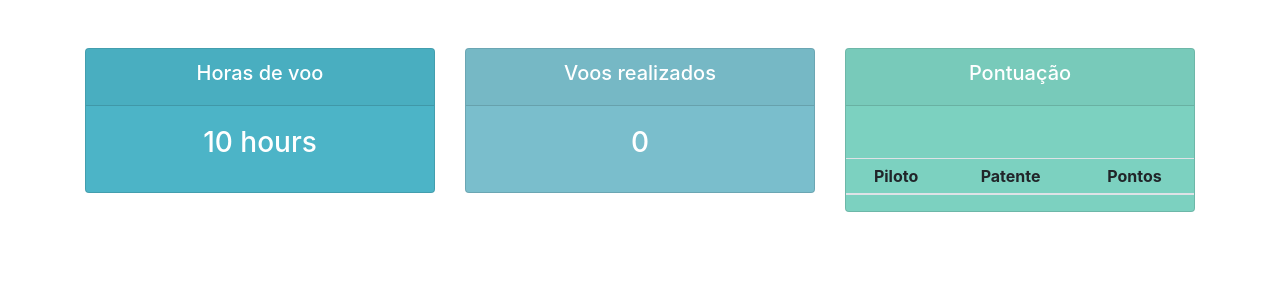
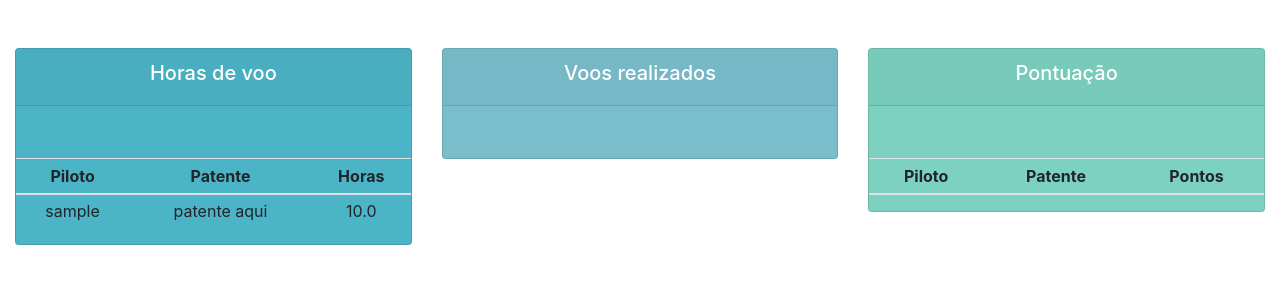
Before and after one commit to Dalmocabral/infiniteflightaerobrasil_2.0, a Flask app: page /top10 in a window 1280 px wide. Shown: the part 56-356 px from the top of the page. Run offline with Flask 2, Linux system fonts and the light colour scheme; a user stored in the database is signed in; tables that the repository leaves empty hold one stand-in row (values such as "Sample post"); lists and menus that the app fills with data are empty; parts of the project's set-up code (start-up, migrations or seed data) failed here and were passed over; some libraries are stand-ins or nearby versions.

Commit message:
ajustment time

```diff
--- a/app/forms.py
+++ b/app/forms.py
@@ -1,6 +1,7 @@
 from flask_wtf import FlaskForm
 from wtforms import BooleanField, PasswordField, StringField, SubmitField, TextAreaField, SelectField
 from wtforms.validators import DataRequired, Email, Length, EqualTo, ValidationError, email
+from wtforms.fields.html5 import TimeField
 from app.models import User
 
 
@@ -252,5 +253,5 @@
 
     ])
     voo = StringField('Voo', validators=[DataRequired()])
-    tempo = StringField('Total Time',  validators=[DataRequired('O campo e obrigatório')])
+    tempo = TimeField('Tempo Total',  validators=[DataRequired('O campo e obrigatório')])
     submit = SubmitField('Enviar')
--- a/app/routes.py
+++ b/app/routes.py
@@ -47,7 +47,7 @@
 
 @app.route('/user_profile/<int:id>')
 def unique(id):
-    va = db.session.query(func.sum(Logbook.tempo)).filter_by(user_id=id).all()
+    va = get_all_time(Logbook.query.filter_by(user_id=id).all())
     user= User.query.get(id)
     log = Logbook.query.filter_by(user_id=id).order_by(Logbook.data_create.desc()).all()
     return render_template('user_profile.html', user=user, log=log, va=va)
@@ -202,10 +202,9 @@
 
 @app.route('/top10')
 def top10():
+    users_top_10 = db.session.execute("SELECT u.username, sum(l.tempo) as tempo FROM logbooks as l JOIN users as u ON l.user_id = u.id group by u.id limit 10")
     users = User.query.all()
-    horas = get_all_time(Logbook.query.all())
-    flying_bigger_then_15_hours = Logbook.query.filter_by(user_id=current_user.id).filter(Logbook.tempo > datetime.time(15)).count()
-    return render_template('top10.html', horas=horas, users=users, flying_bigger_then_15_hours=flying_bigger_then_15_hours)
+    return render_template('top10.html', users_top_10=users_top_10, users=users)
 
 @app.route('/logout')
 @login_required
--- a/app/templates/top10.html
+++ b/app/templates/top10.html
@@ -1,7 +1,7 @@
 {% extends 'base.html' %}
 
 {% block content %}
-<div class="container mt-5">
+<div class="container-fluid mt-5">
     <div class="row">
         <div class="col-sm">
             <div class="card text-center text-white md=3" style="background-color:  #4cb4c7;">
@@ -10,9 +10,27 @@
                         <h5>Horas de voo</h5>
                     </div>
                     <div class="card-body">
-                        <h3 class="card-title">
-                            {{ horas }}
-                        </h3>
+                        <h3 class="card-title">  </h3>
+                    </div>
+                    <div>
+                        <table class="table table-sm">
+                            <thead>
+                                <tr>
+                                    <th>Piloto</th>
+                                    <th>Patente</th>
+                                    <th>Horas</th>
+                                </tr>
+                            </thead>
+                            <tbody>
+                                {% for user in users_top_10%}
+                                <tr>
+                                    <td>{{ user[0]}}</td>
+                                    <td>patente aqui</td>
+                                    <td>{{ user[1]  }}</td>
+                                </tr>
+                               {% endfor %}
+                            </tbody>
+                        </table>
                     </div>
                 </div>
             </div>
--- a/app/tools.py
+++ b/app/tools.py
@@ -1,5 +1,5 @@
-from datetime import timedelta, time
-from flask_babel import format_timedelta
+from datetime import timedelta
+
 
 def get_all_time(logbooks):
     counter = timedelta()
@@ -10,4 +10,4 @@
             seconds=int(logbook.tempo.second),
         )
         counter += t
-    return format_timedelta(counter)
+    return counter
```
Also changed, not shown: app/templates/user_profile.html (+6 -6 lines), 1 other file.
